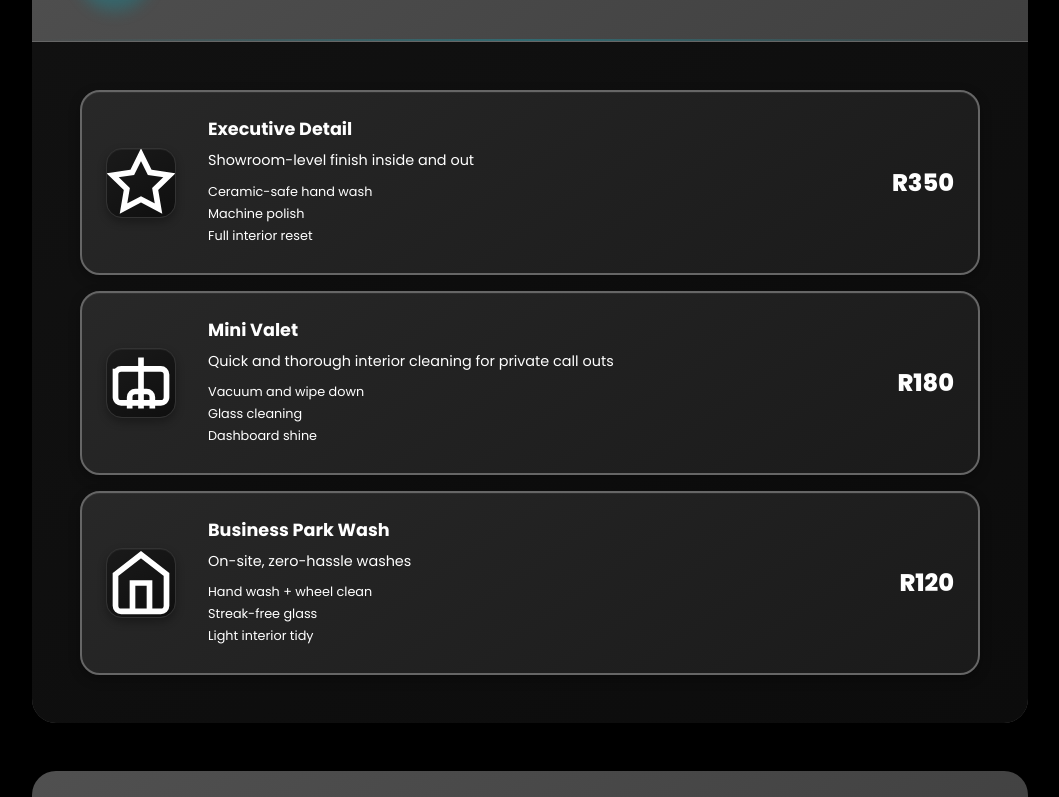
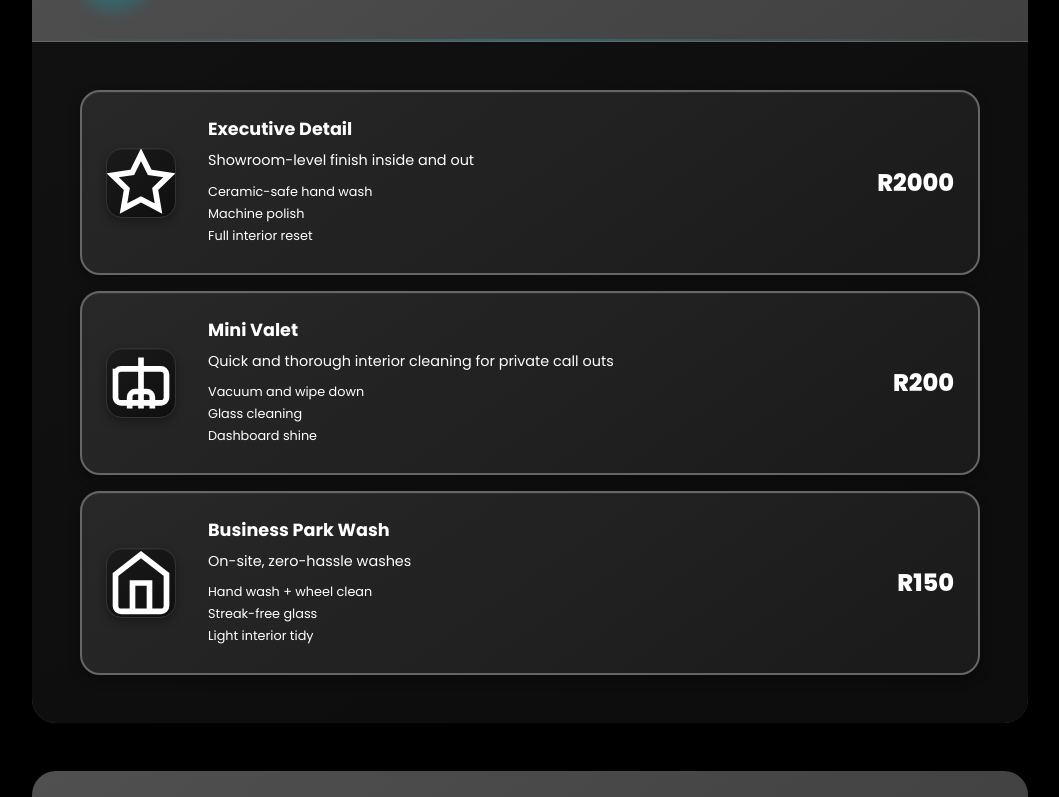
Before and after one commit to Zubayrlatief/TheCarBath, a Vue app: page /bookings in a window 1280 px wide. Shown: the part 588-1385 px from the top of the page, without its empty margins (110-1169 px from the left). Built offline with nearby package versions, Linux system fonts and the light colour scheme.

Commit message:
Update service prices: Executive Detail to R2000, Mini Valet to R200, Business Park Wash to R150

```diff
--- a/public/terms-of-service.html
+++ b/public/terms-of-service.html
@@ -111,9 +111,9 @@
         <h3>Pricing and Payment</h3>
         <h4>Service Pricing</h4>
         <ul>
-            <li>Executive Detail: R350</li>
-            <li>Mini Valet: R180</li>
-            <li>Business Park Wash: R120</li>
+            <li>Executive Detail: R2000</li>
+            <li>Mini Valet: R200</li>
+            <li>Business Park Wash: R150</li>
         </ul>
 
         <h4>Payment Terms</h4>
--- a/src/pages/Bookings.vue
+++ b/src/pages/Bookings.vue
@@ -5,7 +5,7 @@
         <div class="section-header">
           <span class="section-eyebrow">Quick & Easy Booking</span>
           <h2>Get Started in 3 Simple Steps</h2>
-          <p class="section-subtitle">Fill out the form below and we'll confirm your appointment within 24 hours.</p>
+          <p class="section-subtitle">Fill out the form below and we'll confirm your appointment within 4 hours.</p>
         </div>
 
         <div class="booking-grid">
@@ -32,7 +32,7 @@
                       <li>Full interior reset</li>
                     </ul>
                   </div>
-                  <div class="service-price">R350</div>
+                  <div class="service-price">R2000</div>
                 </div>
 
                 <div class="service-option" :class="{ active: formData.service === 'mini-valet' }" @click="formData.service = 'mini-valet'">
@@ -52,7 +52,7 @@
                       <li>Dashboard shine</li>
                     </ul>
                   </div>
-                  <div class="service-price">R180</div>
+                  <div class="service-price">R200</div>
                 </div>
 
                 <div class="service-option" :class="{ active: formData.service === 'business-park-wash' }" @click="formData.service = 'business-park-wash'">
@@ -71,7 +71,7 @@
                       <li>Light interior tidy</li>
                     </ul>
                   </div>
-                  <div class="service-price">R120</div>
+                  <div class="service-price">R150</div>
                 </div>
               </div>
             </div>
@@ -503,9 +503,9 @@ const getServiceName = () => {
 
 const getServicePrice = () => {
   const prices = {
-    'executive-detail': 'R350',
-    'mini-valet': 'R180',
-    'business-park-wash': 'R120'
+    'executive-detail': 'R2000',
+    'mini-valet': 'R200',
+    'business-park-wash': 'R150'
   }
   return prices[formData.value.service] || ''
 }
--- a/src/pages/Home.vue
+++ b/src/pages/Home.vue
@@ -32,7 +32,7 @@
               <li>Full interior reset: deep vacuum, interior detail treatment</li>
             </ul>
             <div class="service-footer">
-              <span class="price">R350</span>
+              <span class="price">R2000</span>
               <RouterLink to="/bookings" class="btn btn-primary">Book Executive</RouterLink>
             </div>
           </div>
@@ -46,7 +46,7 @@
               <li>Glass cleaning and dashboard shine</li>
             </ul>
             <div class="service-footer">
-              <span class="price">R180</span>
+              <span class="price">R200</span>
               <RouterLink to="/bookings" class="btn btn-secondary">Book Mini Valet</RouterLink>
             </div>
           </div>
@@ -60,7 +60,7 @@
               <li>Flexible recurring 1 day/week schedules for teams</li>
             </ul>
             <div class="service-footer">
-              <span class="price">R120</span>
+              <span class="price">R150</span>
               <RouterLink to="/bookings" class="btn btn-outline">Book Service</RouterLink>
             </div>
           </div>
```
Also changed, not shown: public/privacy-policy.html (line endings or trailing spaces).
